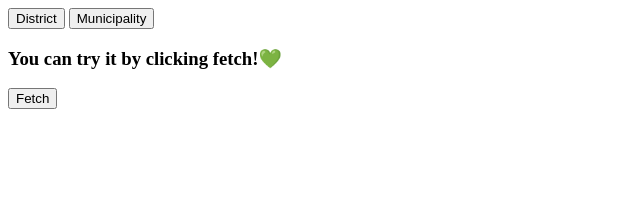
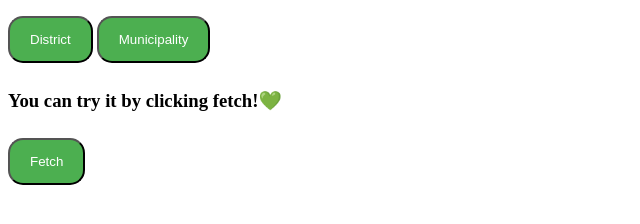
Before and after one commit to SandipSapkota9844/dataapi, a plain HTML site: page index.html in a window 1280 px wide. Shown: the whole page, without its empty margins (0-640 px from the left). Drawn offline with Linux system fonts and the light colour scheme.

Commit message:
reviewed

```diff
--- a/index.html
+++ b/index.html
@@ -6,11 +6,31 @@
     <meta http-equiv="X-UA-Compatible" content="IE=edge">
     <meta name="viewport" content="width=device-width, initial-scale=1.0">
     <title>Data for JS Fetch Api Practice</title>
+    <style>
+        .button {
+            background-color: #4CAF50;
+            color: white;
+            padding: 14px 20px;
+            margin: 8px 0;
+            border-radius: 15px;
+            cursor: pointer;
+        }
+
+        button {
+            background-color: #4CAF50;
+            color: white;
+            padding: 14px 20px;
+            margin: 8px 0;
+            border-radius: 15px;
+            cursor: pointer;
+        }
+    </style>
+
 </head>
 
 <body>
-    <a href="district.json"> <input type="button" value="District"></a>
-    <a href="municipality.json"> <input type="button" value="Municipality"></a>
+    <a href="district.json"> <input class="button" type="button" value="District"></a>
+    <a href="municipality.json"> <input class="button" type="button" value="Municipality"></a>
     <h3>You can try it by clicking fetch!💚</h3>
     <button id="btn">Fetch</button>
     <div id="content1">
```
Also changed, not shown: fetch.js (added, +28 -0 lines), hehe.html (added, +23 -0 lines).
